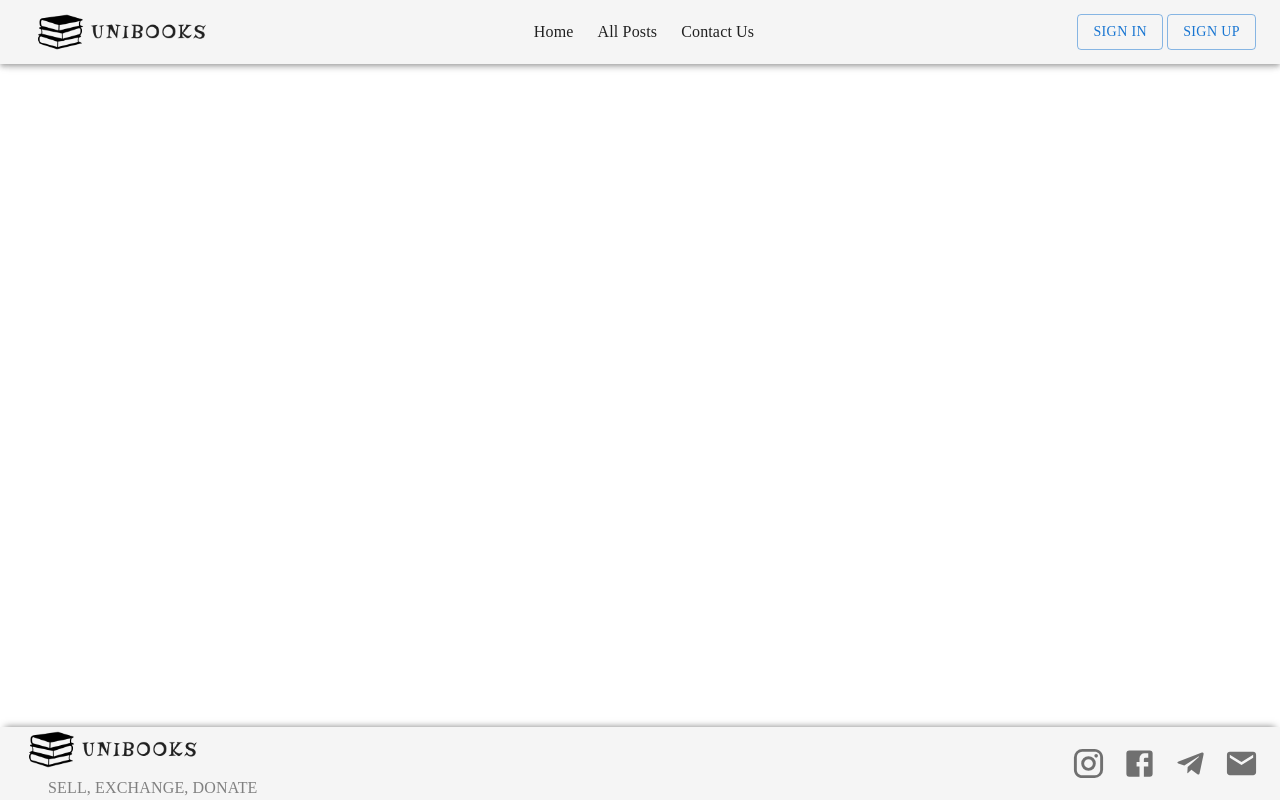
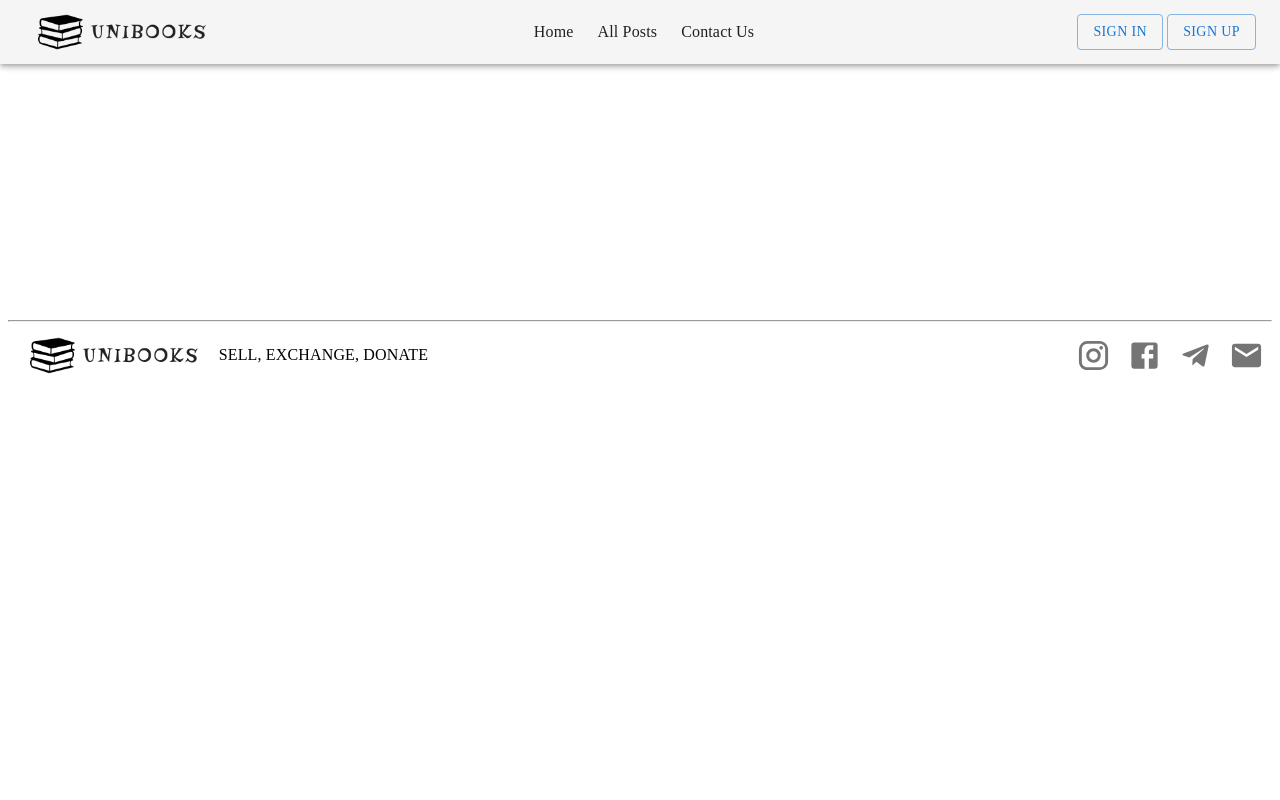
Before and after one commit to taladowiekat/unibooks, a React (Create React App) app in the folder frontend/: page / in a window 1280 px wide. Built offline with nearby package versions, Linux system fonts and the light colour scheme; a web font is replaced by a local one.

Commit message:
footer editing toooooo

```diff
--- a/frontend/src/components/web/footer/Footer.js
+++ b/frontend/src/components/web/footer/Footer.js
@@ -1,5 +1,5 @@
 import React from 'react';
-import { Typography, IconButton, Grid, AppBar } from '@mui/material';
+import { Typography, IconButton, Grid, Box } from '@mui/material';
 import InstagramIcon from '@mui/icons-material/Instagram';
 import FacebookIcon from '@mui/icons-material/Facebook';
 import TelegramIcon from '@mui/icons-material/Telegram';
@@ -7,38 +7,36 @@ import EmailIcon from '@mui/icons-material/Email';
 
 const Footer = () => {
     return (
-        <AppBar position='fixed' maxWidth={false} color='default'
+
+        <Box
             sx={{
                 width: '100%',
-                top:'auto',
-                bottom: 0,
-                boxShadow: '0px -5px 7px -5px rgba(0, 0, 0, 0.5)',
-                flexGrow: 1,
-                display: 'flex',
+                mt:'20rem',
             }}>
-            <Grid container alignItems='center' justifyContent='space-between'>
-                <Grid item >
-                    <img src='Small_Unibooks_Logo__Name.png' alt='UNIBOOKS LOGO' style={{ paddingLeft:'15px' , maxHeight: '45px' }} />
-                    <Typography sx={{ ml: 6, color: 'GrayText' }}>
-                        SELL, EXCHANGE, DONATE
-                    </Typography>
+                <hr  />
+                <Grid container alignItems='center'>
+                    <Grid item xs={12} md={6}>
+                        <Box sx={{ display: 'flex', alignItems: 'center', pl: 1 }}>
+                            <img src='Small_Unibooks_Logo__Name.png' alt='UNIBOOKS LOGO' style={{ maxHeight: '45px' }} />
+                            <Typography variant="subtitle1" sx={{ ml: 2 }}>SELL, EXCHANGE, DONATE</Typography>
+                        </Box>
                     </Grid>
-                <Grid item style={{paddingRight: '13px' }} >
-                    <IconButton href='https://instagram.com'>
+                    <Grid item xs={12} md={6} sx={{ display: 'flex', justifyContent: { xs: 'center', md: 'flex-end' } }}>
+                        <IconButton href='https://instagram.com' aria-label='Instagram'>
                             <InstagramIcon fontSize='large' />
                         </IconButton>
-                    <IconButton href='https://facebook.com'>
+                        <IconButton href='https://facebook.com' aria-label='Facebook'>
                             <FacebookIcon fontSize='large' />
                         </IconButton>
-                    <IconButton href='https://telegram.org'>
+                        <IconButton href='https://telegram.org' aria-label='Telegram'>
                             <TelegramIcon fontSize='large' />
                         </IconButton>
-                    <IconButton href='mailto:email@example.com'>
+                        <IconButton href='mailto:email@example.com' aria-label='Email'>
                             <EmailIcon fontSize='large' />
                         </IconButton>
                     </Grid>
                 </Grid>
-        </AppBar>
+        </Box>
     );
 }
 
```
Lines whose indentation alone changed are shown as unchanged.
